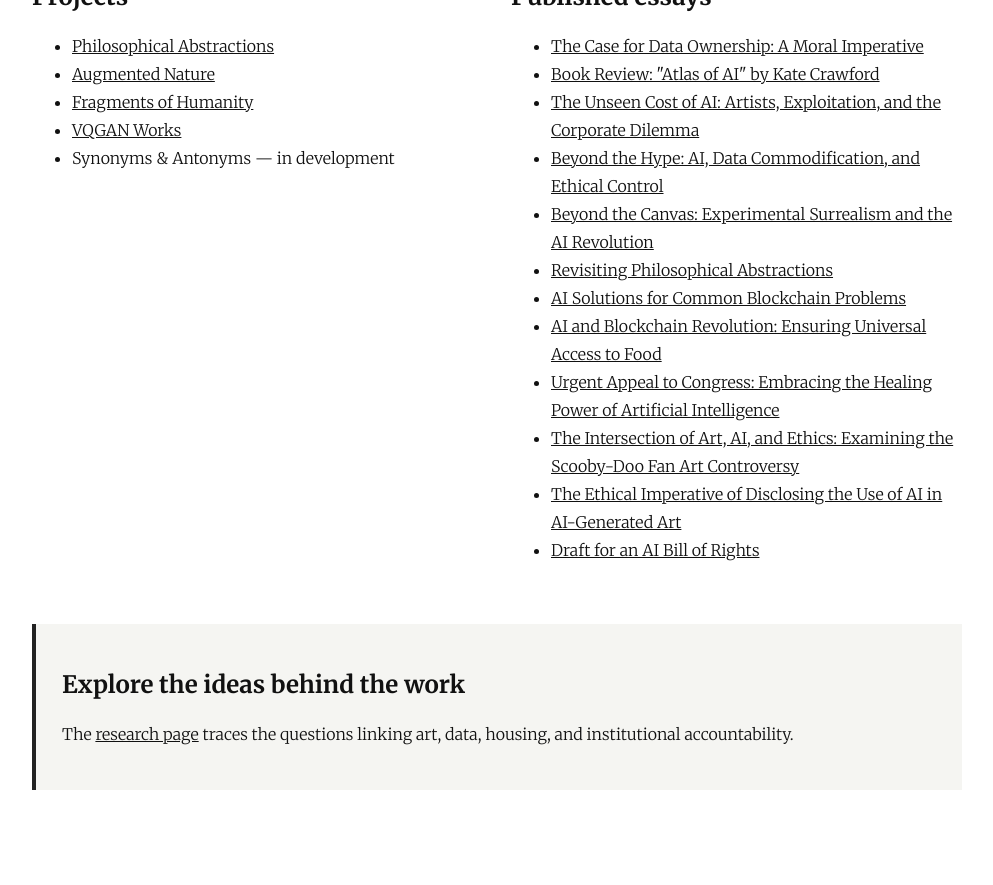
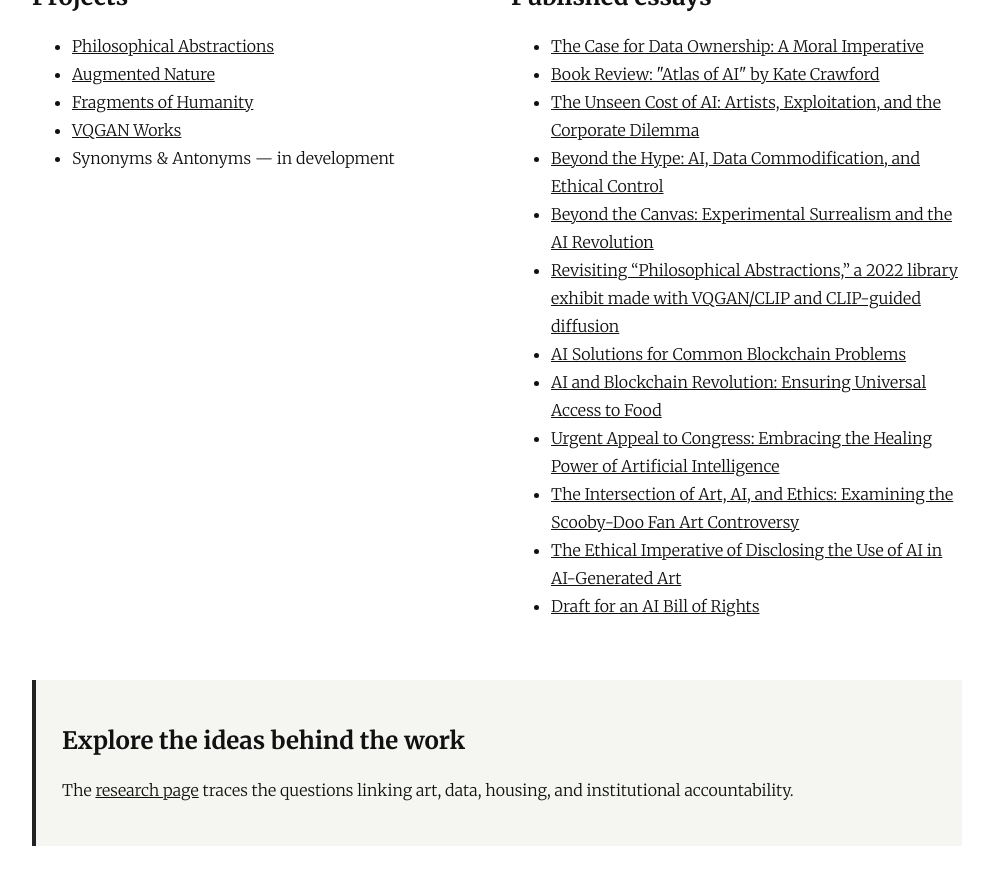
Before and after one commit to JLD-Ai/joshdavila.github.io, a Jekyll site: the page built from archive.md, in a window 1280 px wide and 900 px high, scrolled down 628 px. Shown: the top 885 px of the window, without its empty margins (143-1136 px from the left). Built offline with Jekyll 4.4.1, drawn with Linux system fonts in a browser that asks for light colours.

Commit message:
Match the current retrospective headline

```diff
--- a/_data/writings.yml
+++ b/_data/writings.yml
@@ -93,7 +93,7 @@
   featured: true
 
 - id: philosophical-abstractions-retrospective
-  title: "Revisiting Philosophical Abstractions"
+  title: "Revisiting “Philosophical Abstractions,” a 2022 library exhibit made with VQGAN/CLIP and CLIP-guided diffusion"
   publication_date: null
   publication_year: 2023
   status: published
```
